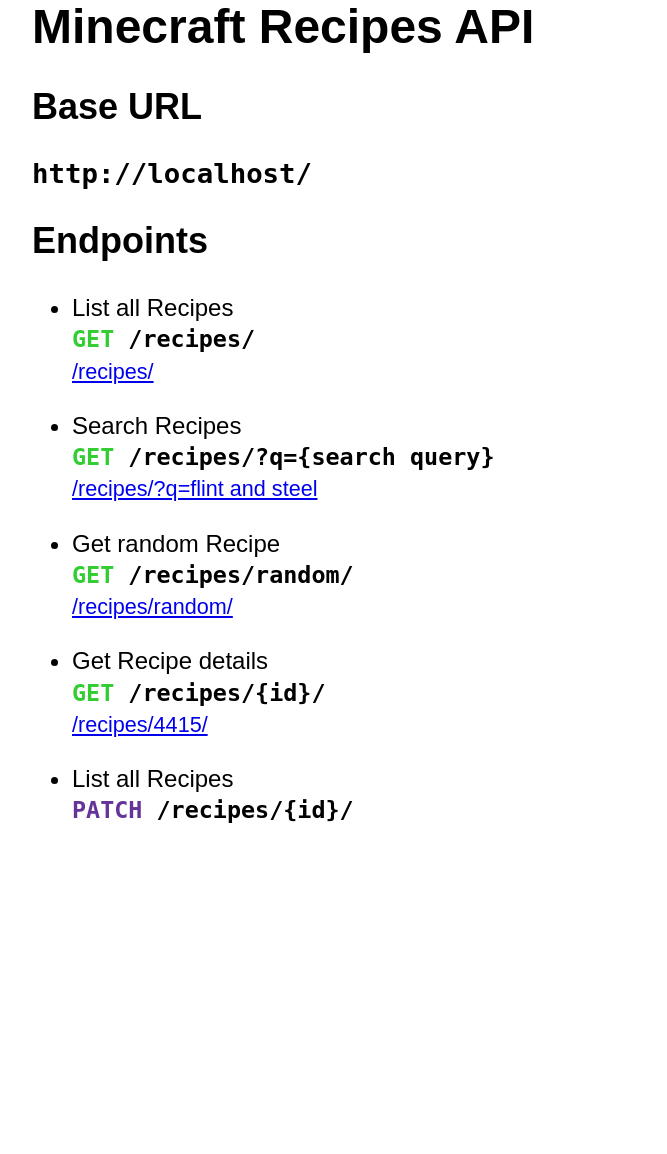
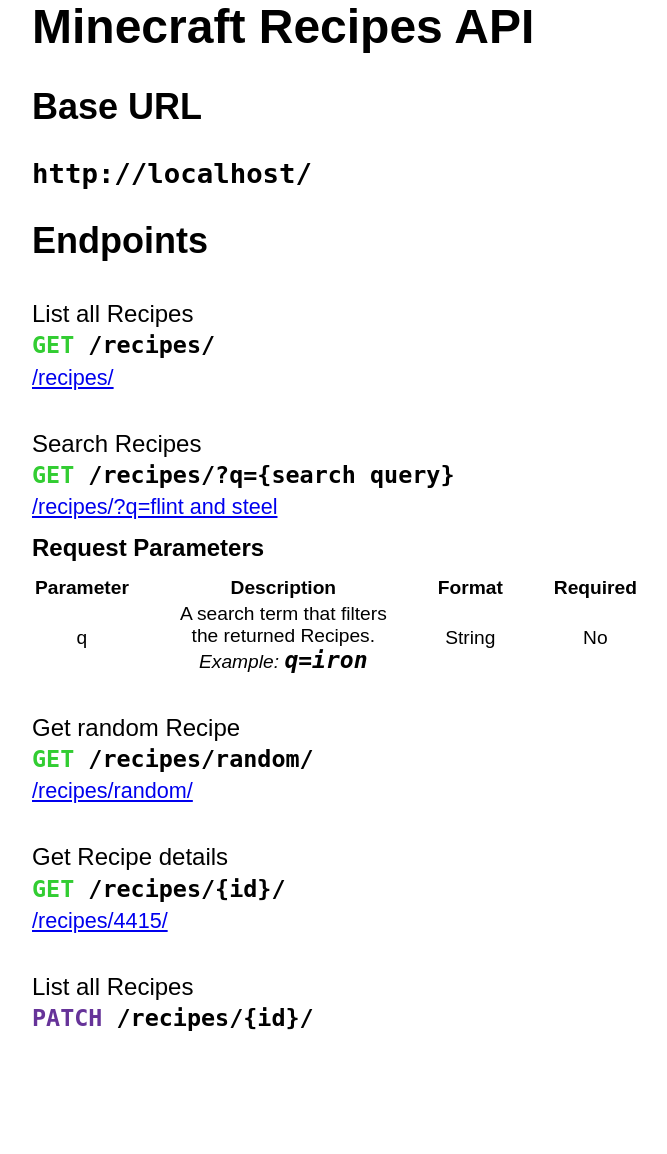
Before and after one commit to BeartoothCoder/mc_api, a Django app: page / in a window 1280 px wide. Shown: the part 33-1187 px from the top of the page, without its empty margins (0-667 px from the left). Before the commit the page ends 856 px from the top, so only its background shows below. Run offline with Django 5.2, Linux system fonts and the light colour scheme.

Commit message:
Add request params info to docs page

```diff
--- a/templates/home.html
+++ b/templates/home.html
@@ -11,13 +11,23 @@
         }
         body {
             padding-left: 1rem;
+            margin-bottom: 15vh;
         }
         ul {
             margin-bottom: 6rem;
         }
-        li {
-            margin-top: 1rem;
+        p {
+            margin-top: 1.5rem;
             line-height: 1.3;
+        }
+        tr > * {
+            padding-right: 2rem;
+            text-align: center;
+            font-size: .8rem;
+        }
+        h4 {
+            margin-top: -.5rem;
+            margin-bottom: .5rem;
         }
         code {
             font-size: 1.2em;
@@ -43,32 +53,49 @@
     <h3><code>http://{{ip}}/</code></h3>
 
     <h2>Endpoints</h2>
-    <ul>
-        <li>
+    <p>
        List all Recipes<br>
         <code><span class="get">GET</span> /recipes/</code><br>
         <a href="/recipes/">/recipes/</a>
-        </li>
-        <li>
+    </p>
+    <p>
         Search Recipes<br>
         <code><span class="get">GET</span> /recipes/?q={search query}</code><br>
         <a href="/recipes/?q=flint and steel">/recipes/?q=flint and steel</a>
-        </li>
-        <li>
+        <h4>Request Parameters</h4>
+        <table>
+            <thead>
+                <tr>
+                    <th>Parameter</th>
+                    <th>Description</th>
+                    <th>Format</th>
+                    <th>Required</th>
+                </tr>
+            </thead>
+            <tbody>
+                <tr>
+                    <td>q</td>
+                    <td>A search term that filters<br>the returned Recipes.<br><i>Example: <code>q=iron</code></i></td>
+                    <td>String</td>
+                    <td>No</td>
+                </tr>
+            </tbody>
+        </table>
+    </p>
+    <p>
         Get random Recipe<br>
         <code><span class="get">GET</span> /recipes/random/</code><br>
         <a href="/recipes/random/">/recipes/random/</a>
-        </li>
-        <li>
+    </p>
+    <p>
         Get Recipe details<br>
         <code><span class="get">GET</span> /recipes/{id}/</code><br>
         <a href="/recipes/4415/">/recipes/4415/</a>
-        </li>
-        <li>
+    </p>
+    <p>
         List all Recipes<br>
         <code><span class="patch">PATCH</span> /recipes/{id}/</code><br>
-        </li>
-    </ul>
+    </p>
 
 </body>
 </html>
```
Lines whose indentation alone changed are shown as unchanged.
